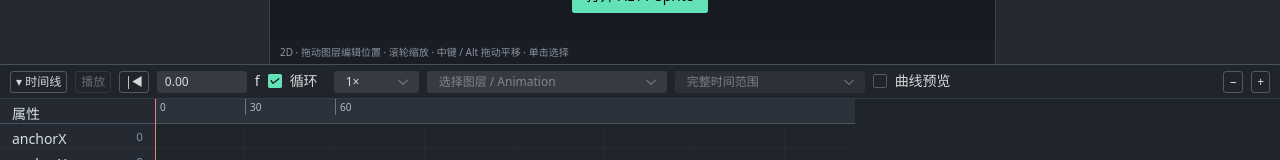
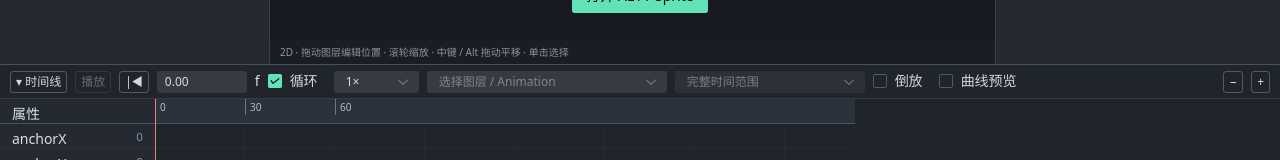
Before and after one commit to samnyan/WebAet, a Vue app: page /#/ in a window 1280 px wide. Shown: the part 465-625 px from the top of the page. Built offline with nearby package versions, Linux system fonts and the light colour scheme.

Commit message:
feat: preview animation playback in reverse

```diff
--- a/src/components/editor/AetTimeline.vue
+++ b/src/components/editor/AetTimeline.vue
@@ -8,9 +8,9 @@ import { markerSegments } from '../../core/animation/segments'
 import { retimeKeys } from '../../core/animation/retime'
 import CurvePreview from './CurvePreview.vue'
 const { editor: e } = defineProps<{ editor: Editor }>()
-const showCurve = ref(false), playbackSpeed = ref(1)
+const showCurve = ref(false), playbackSpeed = ref(1), reverse = ref(false)
 const speedOptions = [0.25, 0.5, 1, 2].map(value => ({ value, label: `${value}×` }))
-watch(playbackSpeed, () => { last = 0 })
+watch([playbackSpeed, reverse], () => { last = 0 })
 const collapsed = ref(false), playing = ref(false), repeat = ref(true), channel = ref<EditableChannel>('positionX'), selectedKey = ref(-1), pixels = ref(3), height = ref(245)
 let raf = 0, last = 0
 const segmentId = ref('all')
@@ -41,13 +41,17 @@ function visibilityChanged() { if (document.hidden) stop() }
 function tick(now: number) {
   if (!playing.value) return
   if (last) {
-    let frame = e.frame.value + Math.min(0.1, (now - last) / 1000) * (e.scene.value?.fps ?? 60) * playbackSpeed.value
+    let frame = e.frame.value + Math.min(0.1, (now - last) / 1000) * (e.scene.value?.fps ?? 60) * playbackSpeed.value * (reverse.value ? -1 : 1)
     if (frame >= range.value.end) { if (repeat.value) frame = range.value.start + (frame - range.value.start) % (range.value.end - range.value.start); else { e.frame.value = Math.max(range.value.start, range.value.end - 1); stop(); return } }
+    if (frame < range.value.start) {
+      if (repeat.value) { const span = range.value.end - range.value.start; frame = range.value.start + ((frame - range.value.start) % span + span) % span }
+      else { e.frame.value = range.value.start; stop(); return }
+    }
     e.frame.value = frame
   }
   last = now; raf = requestAnimationFrame(tick)
 }
-function toggle() { if (!e.doc.value || e.busy.value || document.hidden) return; if (playing.value) stop(); else { if (e.frame.value < range.value.start || e.frame.value >= range.value.end) e.frame.value = range.value.start; playing.value = true; raf = requestAnimationFrame(tick) } }
+function toggle() { if (!e.doc.value || e.busy.value || document.hidden) return; if (playing.value) stop(); else { if (e.frame.value < range.value.start || e.frame.value >= range.value.end || (reverse.value && e.frame.value <= range.value.start)) e.frame.value = reverse.value ? Math.max(range.value.start, range.value.end - 1) : range.value.start; playing.value = true; raf = requestAnimationFrame(tick) } }
 const previousKey = computed(() => { e.version.value; return curve.value && curve.value.keys.length > 1 ? curve.value.keys.reduce((found, k, i) => k.frame < e.frame.value - 0.0001 && k.frame >= range.value.start && k.frame < range.value.end ? i : found, -1) : -1 })
 const nextKey = computed(() => { e.version.value; return curve.value && curve.value.keys.length > 1 ? curve.value.keys.findIndex(k => k.frame > e.frame.value + 0.0001 && k.frame >= range.value.start && k.frame < range.value.end) : -1 })
 function jumpKey(index: number) {
@@ -141,7 +145,7 @@ onBeforeUnmount(() => { stop(); window.removeEventListener('keydown', keyboard);
       <n-input-number class="frame-input" size="tiny" :value="e.frame.value" :min="range.start" :max="range.end" :precision="2" :show-button="false" @update:value="v => v !== null && scrub(v)" /><span>f</span><n-checkbox v-model:checked="repeat" size="small">循环</n-checkbox><n-select data-testid="playback-speed" style="width: 85px" size="tiny" v-model:value="playbackSpeed" :options="speedOptions" title="仅改变预览速度，不修改场景帧率" />
       <n-select class="timeline-layer" size="tiny" filterable :value="e.selectedId.value" :options="animationOptions" placeholder="选择图层 / Animation" @update:value="e.selectedId.value = $event" />
       <n-select class="timeline-segment" style="width: 190px" size="tiny" v-model:value="segmentId" :options="segmentOptions" :disabled="!segments.length" />
-      <n-checkbox data-testid="show-curve" v-model:checked="showCurve" size="small">曲线预览</n-checkbox>
+      <n-checkbox data-testid="reverse-playback" v-model:checked="reverse" size="small">倒放</n-checkbox><n-checkbox data-testid="show-curve" v-model:checked="showCurve" size="small">曲线预览</n-checkbox>
       <div class="spacer" /><n-button size="tiny" @click="pixels = Math.max(0.2, pixels / 1.4)">−</n-button><n-button size="tiny" @click="pixels = Math.min(30, pixels * 1.4)">+</n-button>
     </template></div>
     <template v-if="!collapsed"><div class="timeline-body"><div class="track-labels"><div class="track-ruler-label">属性</div><div v-for="track in tracks" :key="track.channel" class="track-label" :class="{ active: channel === track.channel }" @click="channel = track.channel">{{ track.channel }} <small>{{ track.curve?.keys.length ?? 0 }}</small></div></div>
```
